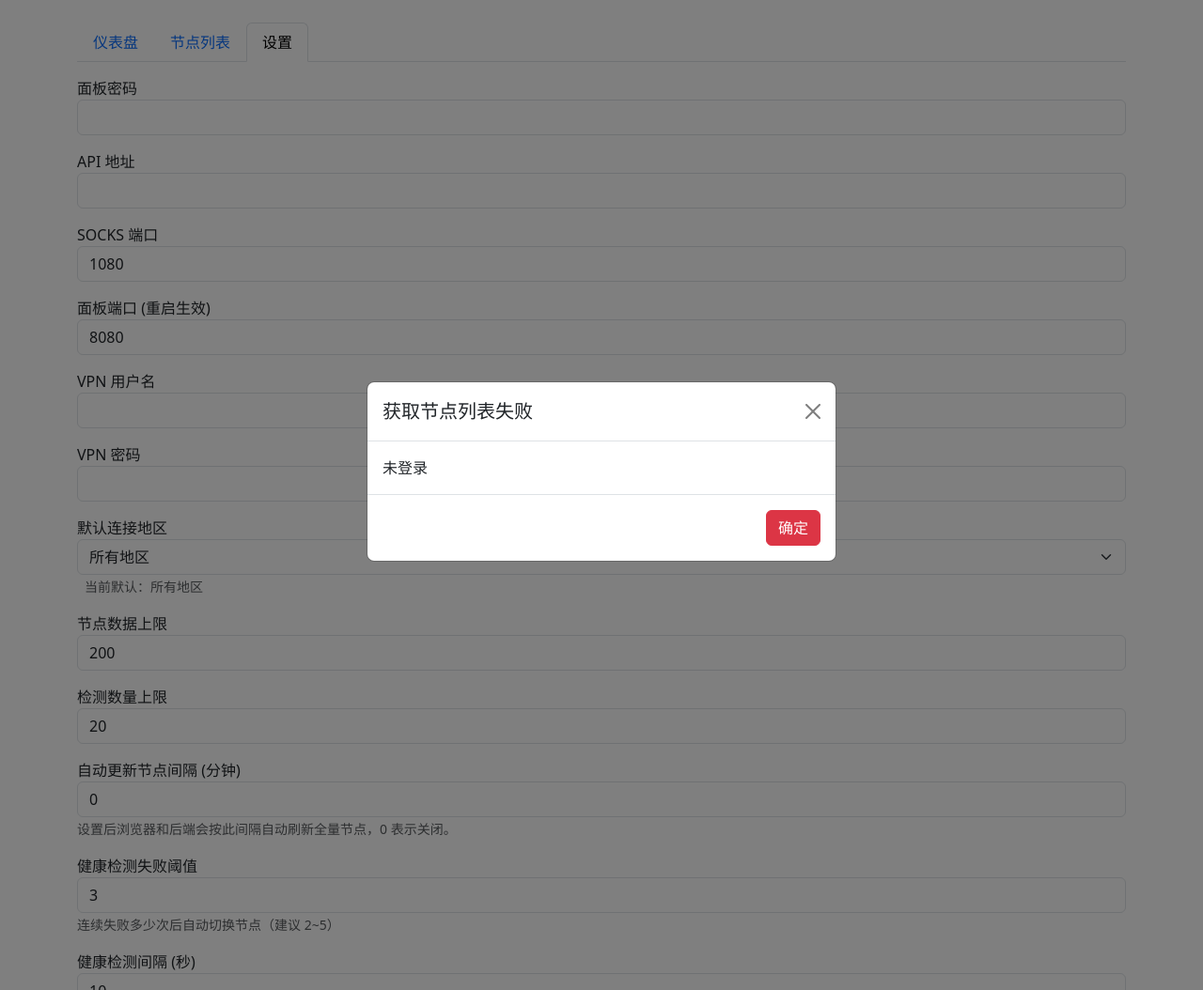
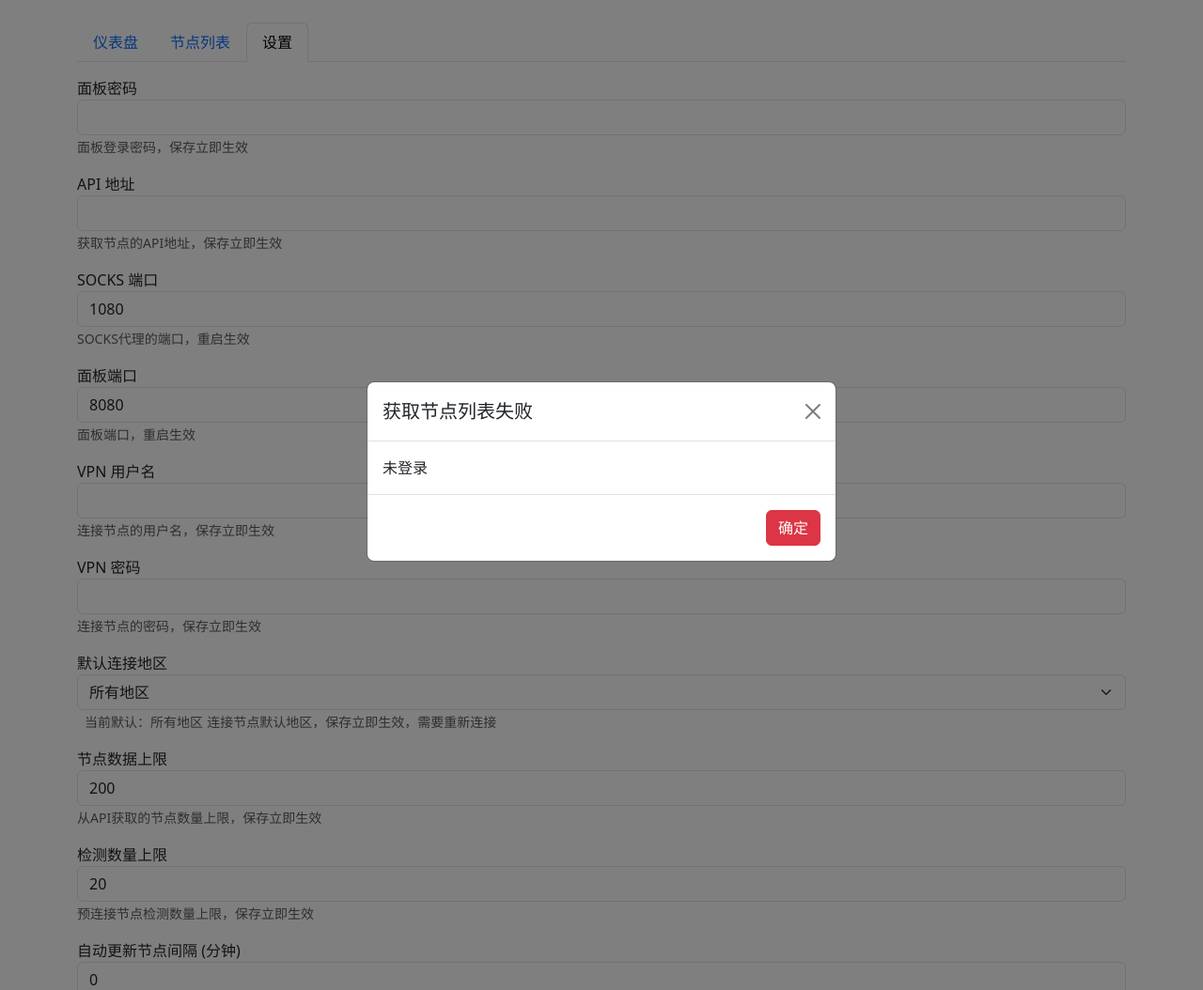
Before and after one commit to owenxx10086/vpngate-proxy, a Flask app: template app/templates/index.html in a window 1280 px wide, after a click on "设置". Shown: the part 50-1104 px from the top of the page at 94% size. Run offline with Flask 3, Linux system fonts and the light colour scheme; the template is opened without the code that fills it, so the values that code supplies are empty; parts of the project's set-up code (start-up, migrations or seed data) failed here and were passed over; some libraries are stand-ins or nearby versions.

Commit message:
Update index.html

```diff
--- a/app/templates/index.html
+++ b/app/templates/index.html
@@ -85,40 +85,73 @@
             <!-- 设置 -->
             <div class="tab-pane fade" id="settings">
                 <form id="settings-form">
-                    <div class="mb-3"><label>面板密码</label><input type="password" class="form-control" id="cfg-password"></div>
-                    <div class="mb-3"><label>API 地址</label><input class="form-control" id="cfg-api-url"></div>
-                    <div class="mb-3"><label>SOCKS 端口</label><input type="number" class="form-control" id="cfg-socks-port"></div>
-                    <div class="mb-3"><label>面板端口 (重启生效)</label><input type="number" class="form-control" id="cfg-web-port"></div>
-                    <div class="mb-3"><label>VPN 用户名</label><input class="form-control" id="cfg-vpn-user"></div>
-                    <div class="mb-3"><label>VPN 密码</label><input type="password" class="form-control" id="cfg-vpn-pass"></div>
+                    <div class="mb-3">
+                        <label>面板密码</label>
+                        <input type="password" class="form-control" id="cfg-password">
+                        <small class="text-muted">面板登录密码，保存立即生效</small>
+                    </div>
+                    <div class="mb-3">
+                        <label>API 地址</label>
+                        <input class="form-control" id="cfg-api-url">
+                        <small class="text-muted">获取节点的API地址，保存立即生效</small>
+                    </div>
+                    <div class="mb-3">
+                        <label>SOCKS 端口</label>
+                        <input type="number" class="form-control" id="cfg-socks-port">
+                        <small class="text-muted">SOCKS代理的端口，重启生效</small>
+                    </div>
+                    <div class="mb-3">
+                        <label>面板端口</label>
+                        <input type="number" class="form-control" id="cfg-web-port">
+                        <small class="text-muted">面板端口，重启生效</small>
+                    </div>
+                    <div class="mb-3">
+                        <label>VPN 用户名</label>
+                        <input class="form-control" id="cfg-vpn-user">
+                        <small class="text-muted">连接节点的用户名，保存立即生效</small>
+                    </div>
+                    <div class="mb-3">
+                        <label>VPN 密码</label>
+                        <input type="password" class="form-control" id="cfg-vpn-pass">
+                        <small class="text-muted">连接节点的密码，保存立即生效</small>
+                    </div>
                     <div class="mb-3">
                         <label>默认连接地区</label>
                         <select id="cfg-region" class="form-select">
                             <option value="all">所有地区</option>
                         </select>
                         <span id="cfg-region-current" class="text-muted ms-2 small"></span>
+                        <small class="text-muted">连接节点默认地区，保存立即生效，需要重新连接</small>
                     </div>
-                    <div class="mb-3"><label>节点数据上限</label><input type="number" class="form-control" id="cfg-node-limit" min="1" max="1000"></div>
-                    <div class="mb-3"><label>检测数量上限</label><input type="number" class="form-control" id="cfg-check-limit" min="1" max="500"></div>
+                    <div class="mb-3">
+                        <label>节点数据上限</label>
+                        <input type="number" class="form-control" id="cfg-node-limit" min="1" max="1000">
+                        <small class="text-muted">从API获取的节点数量上限，保存立即生效</small>
+                    </div>
+                    <div class="mb-3">
+                        <label>检测数量上限</label>
+                        <input type="number" class="form-control" id="cfg-check-limit" min="1" max="500">
+                        <small class="text-muted">预连接节点检测数量上限，保存立即生效</small>
+                    </div>
                     <div class="mb-3">
                         <label>自动更新节点间隔 (分钟)</label>
                         <input type="number" class="form-control" id="cfg-auto-update-interval" min="0" max="1440" placeholder="0">
-                        <small class="text-muted">设置后浏览器和后端会按此间隔自动刷新全量节点，0 表示关闭。</small>
+                        <small class="text-muted">设置后浏览器和后端会按此间隔自动刷新全量节点，0 表示关闭，保存立即生效。</small>
                     </div>
                     <div class="mb-3">
                         <label>健康检测失败阈值</label>
                         <input type="number" class="form-control" id="cfg-health-fail-threshold" min="1" max="10" value="3">
-                        <small class="text-muted">连续失败多少次后自动切换节点（建议 2~5）</small>
+                        <small class="text-muted">连续失败多少次后自动切换节点（建议 2~5），保存立即生效</small>
                     </div>
                     <div class="mb-3">
                         <label>健康检测间隔 (秒)</label>
                         <input type="number" class="form-control" id="cfg-health-check-interval" min="5" max="300" value="10">
-                        <small class="text-muted">每次健康检测的间隔时间，建议 10~30 秒</small>
+                        <small class="text-muted">每次健康检测的间隔时间，建议 10~30 秒，保存立即生效</small>
                     </div>
                     <div class="mb-3">
                         <label>日志保存天数</label>
                         <input type="number" class="form-control" id="cfg-log-retention-days" min="1" max="90" value="3">
-                        <small class="text-muted">日志文件保留的天数，修改后需重启服务生效</small>
+                        <small class="text-muted">日志文件保留的天数，重启生效</small>
                     </div>
                     <button type="submit" class="btn btn-success">保存</button>
                     <button type="button" id="restart-btn" class="btn btn-danger ms-2">保存并重启服务</button>
```
